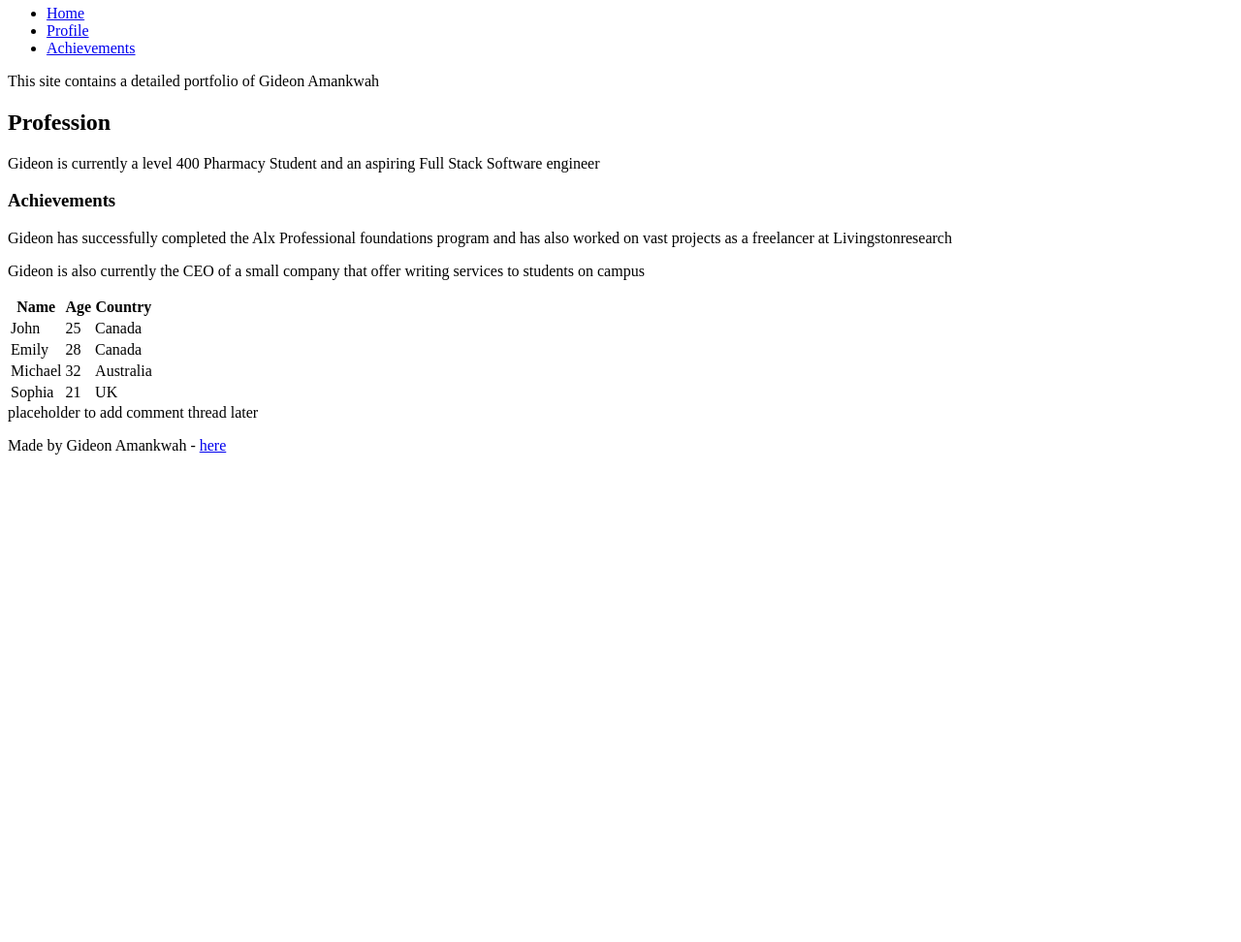
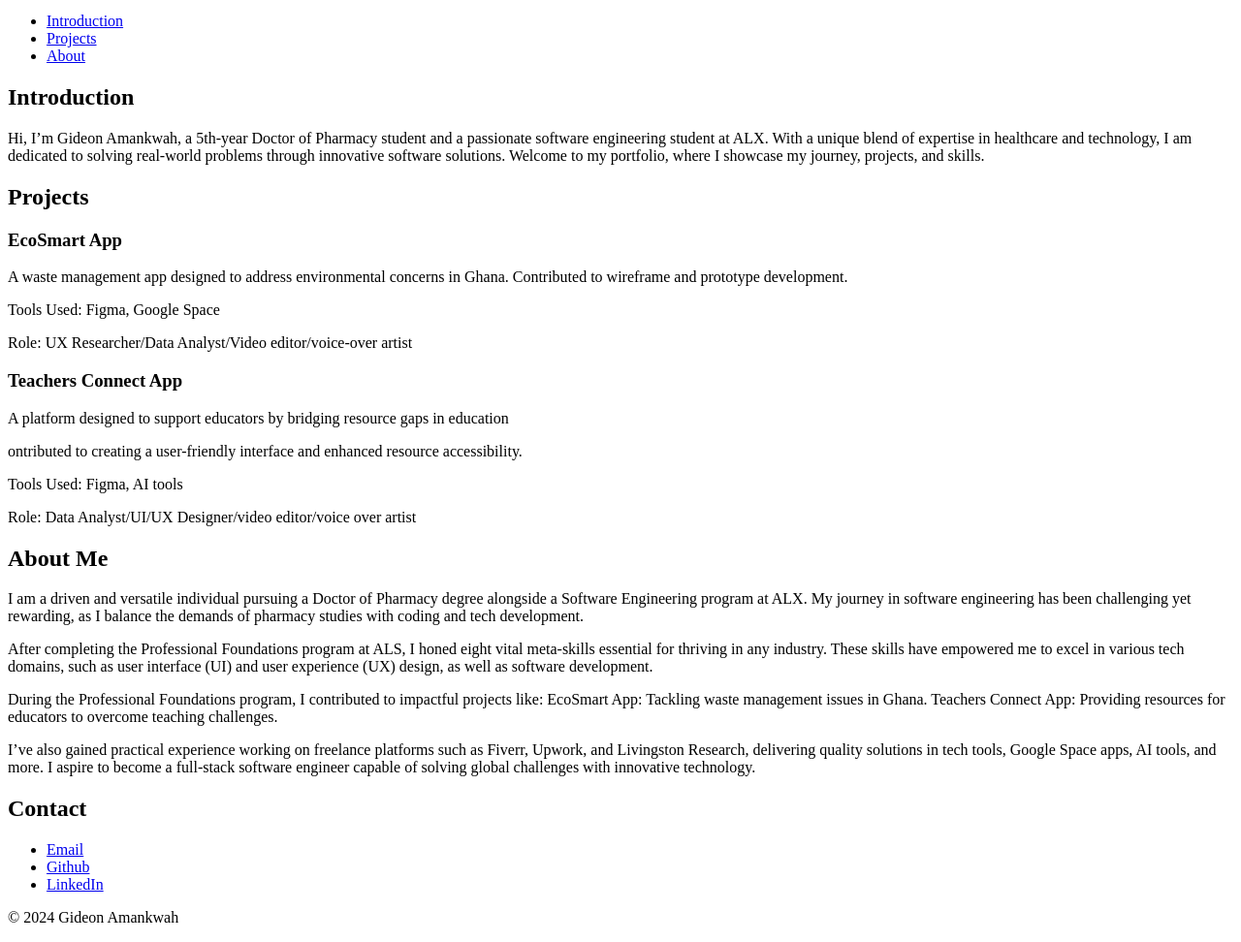
Before and after one commit to GIAMAMASS/My_First_Portfolio, a plain HTML site: page html_basic/index.html in a window 1280 px wide. Shown: the part 101-1073 px from the top of the page at 97% size. Before the commit the page ends 800 px from the top, so only its background shows below. Drawn offline with Linux system fonts and the light colour scheme.

Commit message:
Build a Personal Portfolio Webpage

```diff
--- a/html_basic/index.html
+++ b/html_basic/index.html
@@ -4,86 +4,99 @@
         <meta charset="UTF-8">
         <meta name="viewport" content="width=device-width,initial-scale=1.0">
         <title>
-            My Portfolio Site
+            Gideon Amankwah - Personal Portfolio
         </title>
     </head>
     <body>
-        <a href="https://i.ibb.co/gTDZZT8/ALX-Logo-07.png">example logo</a>
         <header>
-            <h1>My Portfolio Website</h1>
+            <h1>Gideon Amankwah</h1>
+            <p>Knowledge and Skills are the greatest assets one could have</p>
         </header>
         <nav>
             <ul>
                 <li>
-                    <a href="index.html">Home</a>
+                    <a href="#introduction">Introduction</a>
                 </li>
                 <li>
-                    <a href="base_index.html">Profile</a>
+                    <a href="#projects">Projects</a>
                 </li>
                 <li>
-                    <a href="tweets.html">Achievements</a>
+                    <a href="#about">About</a>
                 </li>
             </ul>
         </nav>
         <main>
-            <article>
-                <p>
-                    This site contains a detailed portfolio of Gideon Amankwah
+            <section id="introduction">
+                <h2>Introduction</h2>
+                <p>Hi, I’m Gideon Amankwah, a 5th-year Doctor of Pharmacy student and a passionate software engineering student at ALX.
+                    With a unique blend of expertise in healthcare and technology,
+                    I am dedicated to solving real-world problems through innovative software solutions.
+                    Welcome to my portfolio, where I showcase my journey, projects, and skills.
                 </p>
-                <h2>
-                    Profession
-                </h2>
-                <p>
-                    Gideon is currently a level 400 Pharmacy Student and an aspiring Full Stack Software engineer
-                </p>
-                <h3>
-                    Achievements
-                </h3>
-                <p>
-                    Gideon has successfully completed the Alx Professional foundations program and has also worked on vast projects as a freelancer at Livingstonresearch
-                </p>
-                <p>
-                    Gideon is also currently the CEO of a small company that offer writing services to students on campus
-                </p>
-                <table>
-                    <thead>
-                        <tr>
-                            <th><strong>Name</strong></th>
-                            <th><strong>Age</strong></th>
-                            <th><strong>Country</strong></th>
-                        </tr>
-                    </thead>
-                    <tbody>
-                        <tr>
-                            <td>John</td>
-                            <td>25</td>
-                            <td>Canada</td>
-                        </tr>
-                        <tr>
-                            <td>Emily</td>
-                            <td>28</td>
-                            <td>Canada</td>
-                        </tr>
-                        <tr>
-                            <td>Michael</td>
-                            <td>32</td>
-                            <td>Australia</td>
-                        </tr>
-                        <tr>
-                            <td>Sophia</td>
-                            <td>21</td>
-                            <td>UK</td>
-                        </tr>
-                    </tbody>
-                </table>
-        </article>
-        <aside>
-            placeholder to add comment thread later
-        </aside>
+            </section>
+            <section id="projects">
+                <h2>Projects</h2>
+                <article>
+                    <h3>EcoSmart App</h3>
+                    <p>A waste management app designed to address environmental concerns in Ghana. Contributed to wireframe and prototype development.
+                    </p>
+                    <p>
+                        Tools Used: Figma, Google Space
+                    </p>
+                    <p>
+                        Role: UX Researcher/Data Analyst/Video editor/voice-over artist
+                    </p>
+                </article>
+                <article>
+                    <h3>Teachers Connect App</h3>
+                    <p>A platform designed to support educators by bridging resource gaps in education</p>
+                    <p>
+                        ontributed to creating a user-friendly interface and enhanced resource accessibility.
+                    </p>
+                    <p>
+                        Tools Used: Figma, AI tools
+                    </p>
+                    <p>Role: Data Analyst/UI/UX Designer/video editor/voice over artist</p>
+                </article>
+            </section>
+                <section id="about">
+                    <h2>About Me</h2>
+                    <p>
+                        I am a driven and versatile individual pursuing a Doctor of Pharmacy degree alongside a Software Engineering program at ALX. My journey in software engineering has been challenging yet rewarding, as I balance the demands of pharmacy studies with coding and tech development.
+                    </p>
+                    <p>
+                        After completing the Professional Foundations program at ALS, I honed eight vital meta-skills essential for thriving in any industry. These skills have empowered me to excel in various tech domains, such as user interface (UI) and user experience (UX) design, as well as software development.
+                    </p>
+                    <p>
+                        During the Professional Foundations program, I contributed to impactful projects like:
+                        EcoSmart App: Tackling waste management issues in Ghana.
+                        Teachers Connect App: Providing resources for educators to overcome teaching challenges.
+                    </p>
+                    <p>
+                        I’ve also gained practical experience working on freelance platforms such as Fiverr, Upwork, and Livingston Research, delivering quality solutions in tech tools, Google Space apps, AI tools, and more. I aspire to become a full-stack software engineer capable of solving global challenges with innovative technology.
+                    </p>
+                </section>
+                <section id="contact">
+                    <h2>Contact</h2>
+                    <p>
+
+                    </p>
+                    <ul>
+                        <li>
+                            <a href="amankwagideonkyei321@gmail.com" target="_blank">Email</a>
+                        </li>
+                        <li>
+                            <a href="https://github.com/GIAMAMASS" target="_blank">Github</a>
+                        </li>
+                        <li>
+                            <a href="https://www.linkedin.com/in/gideon-amankwah-068895196/" target="_blank">LinkedIn</a>
+                        </li>
+                    </ul>
+                </section>
         </main>
         <footer>
             <p>
-                Made by Gideon Amankwah - <a href="https://www.linkedin.com/in/gideon-amankwah-068895196/" target="_blank">here</a>
+                &copy; 2024 Gideon Amankwah
             </p>
         </footer>
     </body>
```
